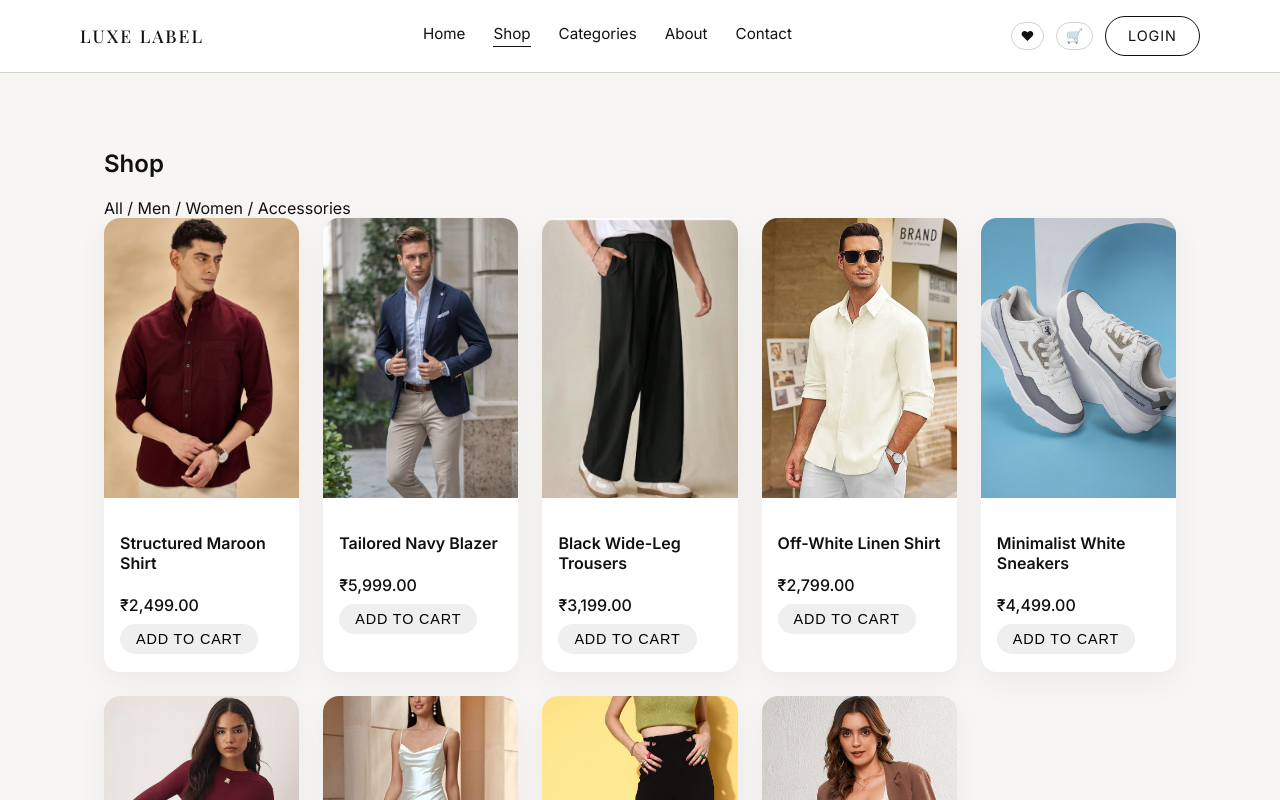
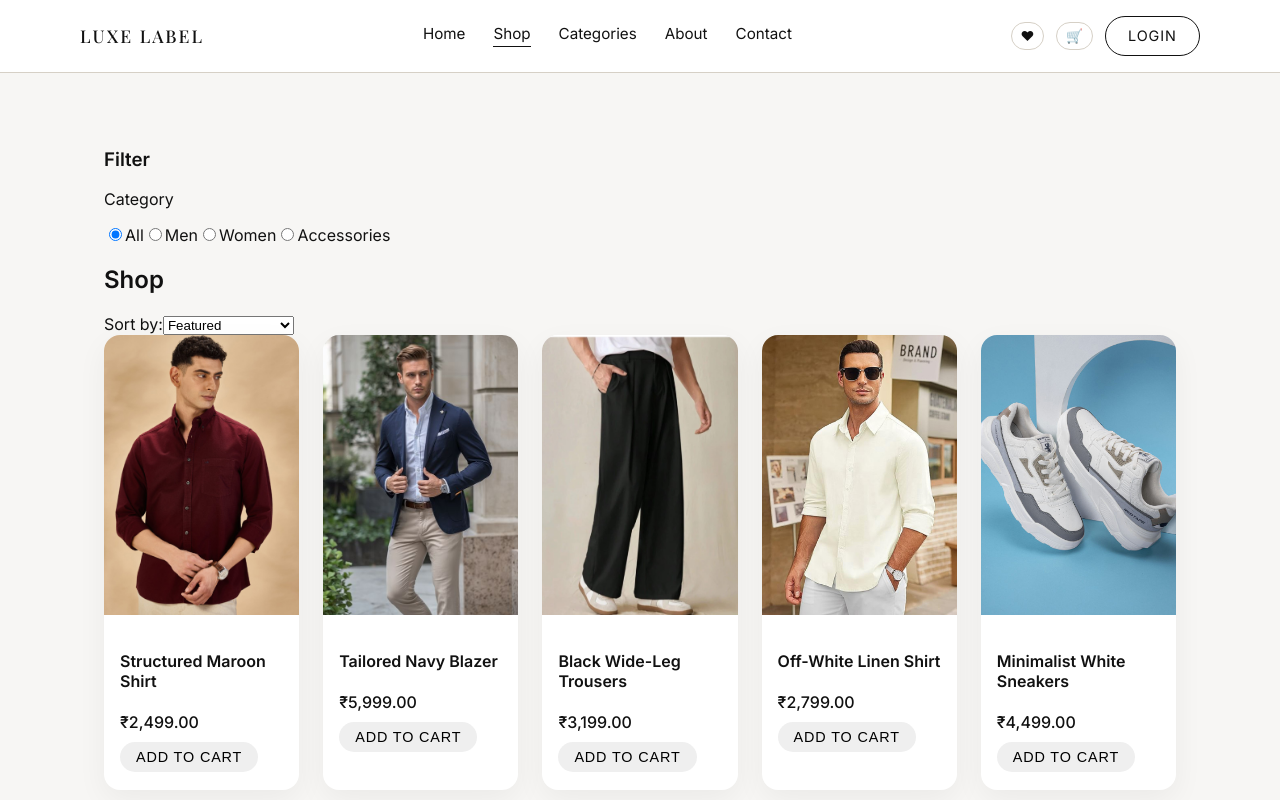
Before and after one commit to Khushii-24/Ecommerce-app, a React (Vite) app: page /shop in a window 1280 px wide. Shown: the top 800 px of the page. Built offline with nearby package versions, Linux system fonts and the light colour scheme.

Commit message:
Implement category and sorting functionality in Shop
Added category and sort filters to the shop page.

```diff
--- a/src/pages/Shop.jsx
+++ b/src/pages/Shop.jsx
@@ -2,44 +2,135 @@ import { useMemo, useState } from "react";
 import { useSearchParams } from "react-router-dom";
 import { products } from "../data/products";
 import ProductCard from "../components/ProductCard";
-import ProductModal from "../components/ProductModal";
 
 export default function Shop() {
-  const [params] = useSearchParams();
+  const [params, setParams] = useSearchParams();
   const [visibleCount, setVisibleCount] = useState(9);
-  const [selected, setSelected] = useState(null);
 
-  const filter = params.get("filter"); // men / women / accessories
+  const categoryFilter = params.get("category") || "all";
+  const sortBy = params.get("sort") || "featured";
 
-  const filteredProducts = useMemo(() => {
-    if (!filter) return products;
-    return products.filter((p) => p.category === filter);
-  }, [filter]);
+  const handleCategoryChange = (value) => {
+    const next = new URLSearchParams(params);
+    if (value === "all") next.delete("category");
+    else next.set("category", value);
+    setParams(next, { replace: true });
+  };
+
+  const handleSortChange = (value) => {
+    const next = new URLSearchParams(params);
+    next.set("sort", value);
+    setParams(next, { replace: true });
+  };
+
+  const filteredAndSorted = useMemo(() => {
+    let list = [...products];
+
+    // filter by category
+    if (categoryFilter !== "all") {
+      list = list.filter((p) => p.category === categoryFilter);
+    }
+
+    // sort
+    if (sortBy === "price-asc") {
+      list.sort((a, b) => a.price - b.price);
+    } else if (sortBy === "price-desc") {
+      list.sort((a, b) => b.price - a.price);
+    } else if (sortBy === "alpha-asc") {
+      list.sort((a, b) => a.name.localeCompare(b.name));
+    } else if (sortBy === "alpha-desc") {
+      list.sort((a, b) => b.name.localeCompare(a.name));
+    } else if (sortBy === "best-selling") {
+      // needs a field like popularity or soldCount on each product
+      list.sort((a, b) => (b.soldCount || 0) - (a.soldCount || 0));
+    }
+
+    return list;
+  }, [categoryFilter, sortBy]);
 
   return (
     <section className="section">
-      <div className="container">
-        <div className="section-header">
+      <div className="container shop-layout">
+        {/* LEFT FILTER SIDEBAR */}
+        <aside className="shop-filters">
+          <h3>Filter</h3>
+          <div className="filter-group">
+            <p className="filter-label">Category</p>
+            <label>
+              <input
+                type="radio"
+                name="category"
+                value="all"
+                checked={categoryFilter === "all"}
+                onChange={() => handleCategoryChange("all")}
+              />
+              All
+            </label>
+            <label>
+              <input
+                type="radio"
+                name="category"
+                value="men"
+                checked={categoryFilter === "men"}
+                onChange={() => handleCategoryChange("men")}
+              />
+              Men
+            </label>
+            <label>
+              <input
+                type="radio"
+                name="category"
+                value="women"
+                checked={categoryFilter === "women"}
+                onChange={() => handleCategoryChange("women")}
+              />
+              Women
+            </label>
+            <label>
+              <input
+                type="radio"
+                name="category"
+                value="accessories"
+                checked={categoryFilter === "accessories"}
+                onChange={() => handleCategoryChange("accessories")}
+              />
+              Accessories
+            </label>
+          </div>
+        </aside>
+
+        {/* RIGHT LIST + SORT */}
+        <div className="shop-main">
+          <div className="shop-toolbar">
             <h1>Shop</h1>
-          <div className="filters">
-            <span>All</span>
-            <span> / Men</span>
-            <span> / Women</span>
-            <span> / Accessories</span>
+            <div className="shop-sort">
+              <span>Sort by:</span>
+              <select
+                value={sortBy}
+                onChange={(e) => handleSortChange(e.target.value)}
+              >
+                <option value="featured">Featured</option>
+                <option value="price-asc">Price: Low to High</option>
+                <option value="price-desc">Price: High to Low</option>
+                <option value="alpha-asc">Name: A–Z</option>
+                <option value="alpha-desc">Name: Z–A</option>
+                <option value="best-selling">Best Selling</option>
+              </select>
             </div>
           </div>
 
           <div className="grid">
-          {filteredProducts.slice(0, visibleCount).map((p) => (
+            {filteredAndSorted.slice(0, visibleCount).map((p) => (
               <ProductCard
                 key={p.id}
                 product={p}
-              onOpenModal={setSelected}
+                // product click will redirect to product page now (see below)
+                mode="link"
               />
             ))}
           </div>
 
-        {visibleCount < filteredProducts.length && (
+          {visibleCount < filteredAndSorted.length && (
             <div className="section-actions">
               <button
                 className="btn btn-outline"
@@ -50,12 +141,7 @@ export default function Shop() {
             </div>
           )}
         </div>
-
-      <ProductModal
-        open={!!selected}
-        onClose={() => setSelected(null)}
-        product={selected}
-      />
+      </div>
     </section>
   );
 }
```
Lines whose indentation alone changed are shown as unchanged.
